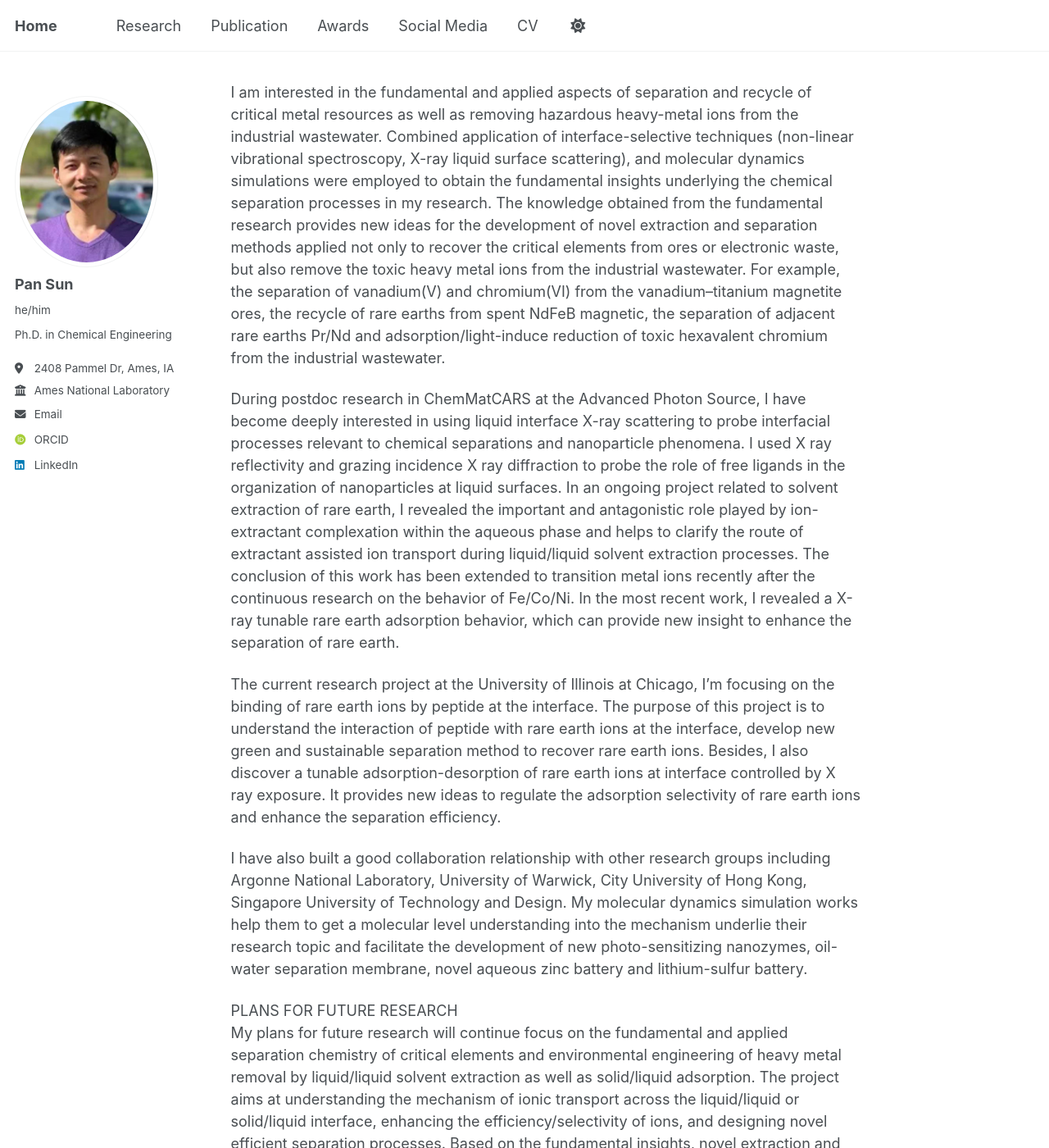
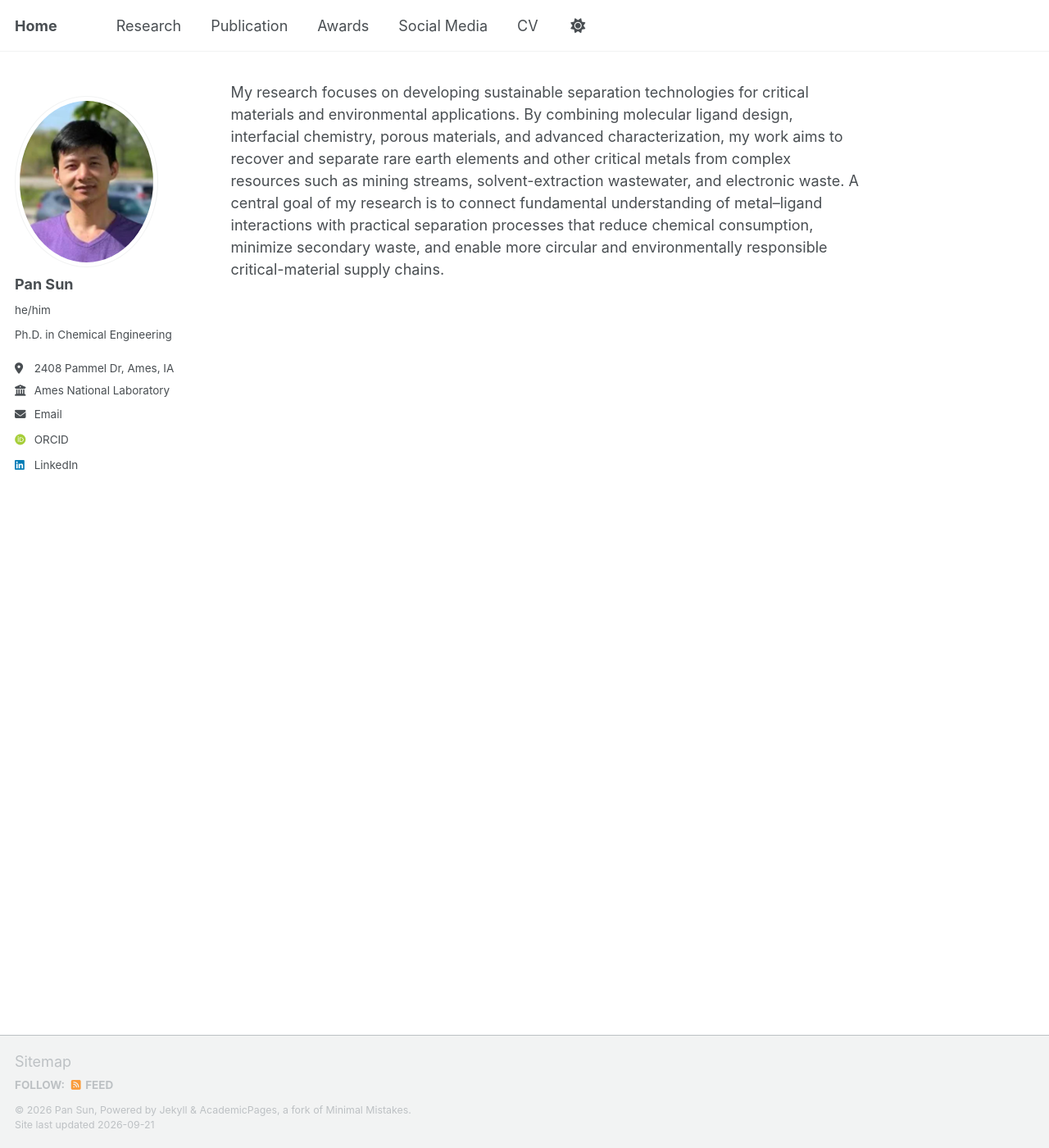
Before and after one commit to qxc2/pans, a Jekyll site: the page built from _pages/about.md, in a window 1280 px wide and 1400 px high. Shown: the whole window at 82% size. Built offline with Jekyll 4.4.1, drawn with Linux system fonts in a browser that asks for light colours; some web fonts are replaced; a script that is not in the unit is left out; some of the changed text lies outside the part shown.

Commit message:
Update research focus and streamline content in about.md
Revised research focus to emphasize sustainable separation technologies and environmental applications. Removed detailed descriptions of past research and future plans to streamline content.

```diff
--- a/_pages/about.md
+++ b/_pages/about.md
@@ -7,13 +7,4 @@ redirect_from:
   - /about.html
 ---
 
-I am interested in the fundamental and applied aspects of separation and recycle of critical metal resources as well as removing hazardous heavy-metal ions from the industrial wastewater. Combined application of interface-selective techniques (non-linear vibrational spectroscopy, X-ray liquid surface scattering), and molecular dynamics simulations were employed to obtain the fundamental insights underlying the chemical separation processes in my research. The knowledge obtained from the fundamental research provides new ideas for the development of novel extraction and separation methods applied not only to recover the critical elements from ores or electronic waste, but also remove the toxic heavy metal ions from the industrial wastewater. For example, the separation of vanadium(V) and chromium(VI) from the vanadium–titanium magnetite ores, the recycle of rare earths from spent NdFeB magnetic, the separation of adjacent rare earths Pr/Nd and adsorption/light-induce reduction of toxic hexavalent chromium from the industrial wastewater.
-
-During postdoc research in ChemMatCARS at the Advanced Photon Source, I have become deeply interested in using liquid interface X-ray scattering to probe interfacial processes relevant to chemical separations and nanoparticle phenomena. I used X ray reflectivity and grazing incidence X ray diffraction to probe the role of free ligands in the organization of nanoparticles at liquid surfaces. In an ongoing project related to solvent extraction of rare earth, I revealed the important and antagonistic role played by ion-extractant complexation within the aqueous phase and helps to clarify the route of extractant assisted ion transport during liquid/liquid solvent extraction processes. The conclusion of this work has been extended to transition metal ions recently after the continuous research on the behavior of Fe/Co/Ni. In the most recent work, I revealed a X-ray tunable rare earth adsorption behavior, which can provide new insight to enhance the separation of rare earth.
-
-The current research project at the University of Illinois at Chicago, I’m focusing on the binding of rare earth ions by peptide at the interface. The purpose of this project is to understand the interaction of peptide with rare earth ions at the interface, develop new green and sustainable separation method to recover rare earth ions. Besides, I also discover a tunable adsorption-desorption of rare earth ions at interface controlled by X ray exposure. It provides new ideas to regulate the adsorption selectivity of rare earth ions and enhance the separation efficiency.
-
-I have also built a good collaboration relationship with other research groups including Argonne National Laboratory, University of Warwick, City University of Hong Kong, Singapore University of Technology and Design. My molecular dynamics simulation works help them to get a molecular level understanding into the mechanism underlie their research topic and facilitate the development of new photo-sensitizing nanozymes, oil-water separation membrane, novel aqueous zinc battery and lithium-sulfur battery.
-
-PLANS FOR FUTURE RESEARCH
-My plans for future research will continue focus on the fundamental and applied separation chemistry of critical elements and environmental engineering of heavy metal removal by liquid/liquid solvent extraction as well as solid/liquid adsorption. The project aims at understanding the mechanism of ionic transport across the liquid/liquid or solid/liquid interface, enhancing the efficiency/selectivity of ions, and designing novel efficient separation processes. Based on the fundamental insights, novel extraction and separation systems will be developed to separate and recover critical elements from mineral resources, waste streams and urban E-waste. It will contribute to advancing sustainable energy systems, reducing carbon emissions and environmental remediation.
+My research focuses on developing sustainable separation technologies for critical materials and environmental applications. By combining molecular ligand design, interfacial chemistry, porous materials, and advanced characterization, my work aims to recover and separate rare earth elements and other critical metals from complex resources such as mining streams, solvent-extraction wastewater, and electronic waste. A central goal of my research is to connect fundamental understanding of metal–ligand interactions with practical separation processes that reduce chemical consumption, minimize secondary waste, and enable more circular and environmentally responsible critical-material supply chains.
```
